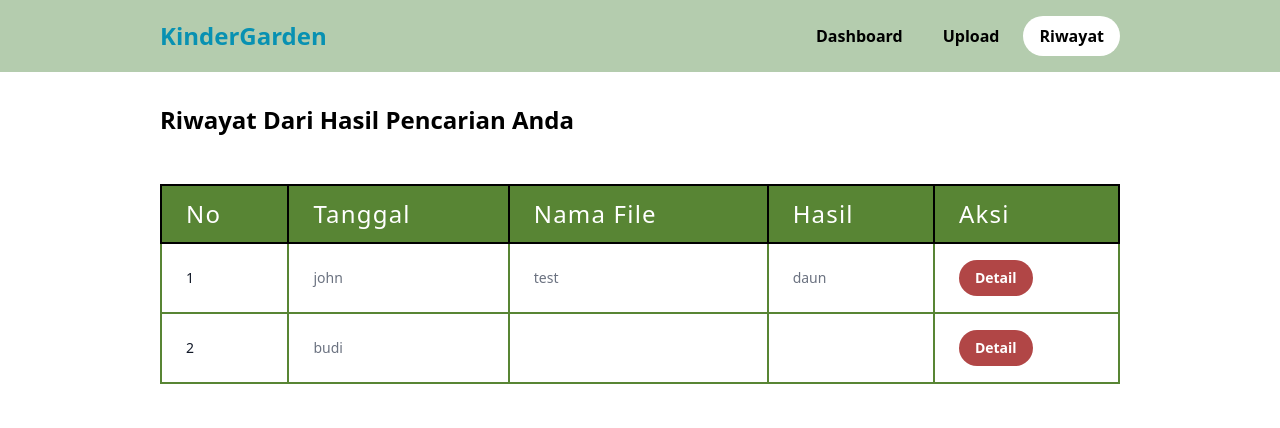
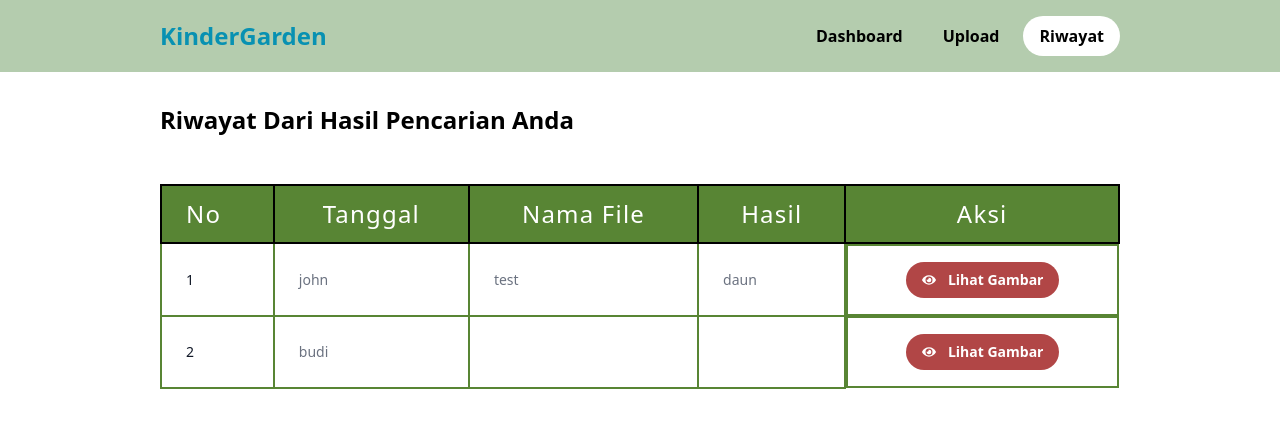
Before and after one commit to muhiqbalm/KinderGarden, a Next.js app in the folder client/: page /riwayat in a window 1280 px wide. Shown: the top 428 px of the page. Built offline with nearby package versions, Linux system fonts and the light colour scheme.

Commit message:
Add riwayat

```diff
--- a/client/components/RiwayatTable.js
+++ b/client/components/RiwayatTable.js
@@ -1,4 +1,5 @@
 import React from "react";
+import { FaEye } from "react-icons/fa";
 
 const RiwayatTable = () => {
   const data = [
@@ -20,16 +21,16 @@ const RiwayatTable = () => {
           <th className="px-6 py-3 border-2 border-black bg-[#588534]  text-left text-2xl font-medium text-white tracking-wider">
             No
           </th>
-          <th className="px-6 py-3 border-2 border-black bg-[#588534] text-left text-2xl font-medium text-white tracking-wider">
+          <th className="px-6 py-3 border-2 border-black bg-[#588534] text-center text-2xl font-medium text-white tracking-wider">
             Tanggal
           </th>
-          <th className="px-6 py-3 border-2 border-black bg-[#588534] text-left text-2xl font-medium text-white tracking-wider">
+          <th className="px-6 py-3 border-2 border-black bg-[#588534] text-center text-2xl font-medium text-white tracking-wider">
             Nama File
           </th>
-          <th className="px-6 py-3 border-2 border-black bg-[#588534] text-left text-2xl font-medium text-white tracking-wider">
+          <th className="px-6 py-3 border-2 border-black bg-[#588534] text-center text-2xl font-medium text-white tracking-wider">
             Hasil
           </th>
-          <th className="px-6 py-3 border-2 border-black bg-[#588534] text-left text-2xl font-medium text-white tracking-wider">
+          <th className="px-6 py-3 border-2 border-black bg-[#588534] text-center text-2xl font-medium text-white tracking-wider">
             Aksi
           </th>
         </tr>
@@ -47,12 +48,13 @@ const RiwayatTable = () => {
               <td className="px-6 py-4 border-2 border-[#588534] whitespace-nowrap text-sm text-gray-500">
                 {item.namafile}
               </td>
-              <td className="px-6 py-4 border-2 border-[#588534] whitespace-nowrap text-sm text-gray-500">
+              <td className="px-6 py-4 border-2  border-[#588534] whitespace-nowrap text-sm text-gray-500">
                 {item.hasil}
               </td>
-              <td className="px-6 py-4 border-2 border-[#588534]  whitespace-nowrap text-sm text-gray-500">
-                <button class="bg-[#B14646] hover:bg-[#588534] text-white font-bold py-2 px-4 rounded-full ">
-                  Detail
+              <td className="px-6 py-4 border-2 flex justify-center border-[#588534]  whitespace-nowrap text-sm text-gray-500">
+                <button class="bg-[#B14646] flex items-center hover:bg-[#588534] text-white font-bold py-2 px-4 rounded-full ">
+                  <FaEye className="mr-3" />
+                  Lihat Gambar
                 </button>
               </td>
             </tr>
--- a/client/package.json
+++ b/client/package.json
@@ -15,6 +15,7 @@
     "next": "13.2.4",
     "react": "18.2.0",
     "react-dom": "18.2.0",
+    "react-icons": "^4.9.0",
     "react-scroll": "^1.8.9"
   },
   "devDependencies": {
```
Also changed, not shown: 1 other file (tests, documents, lock files or other folders).
